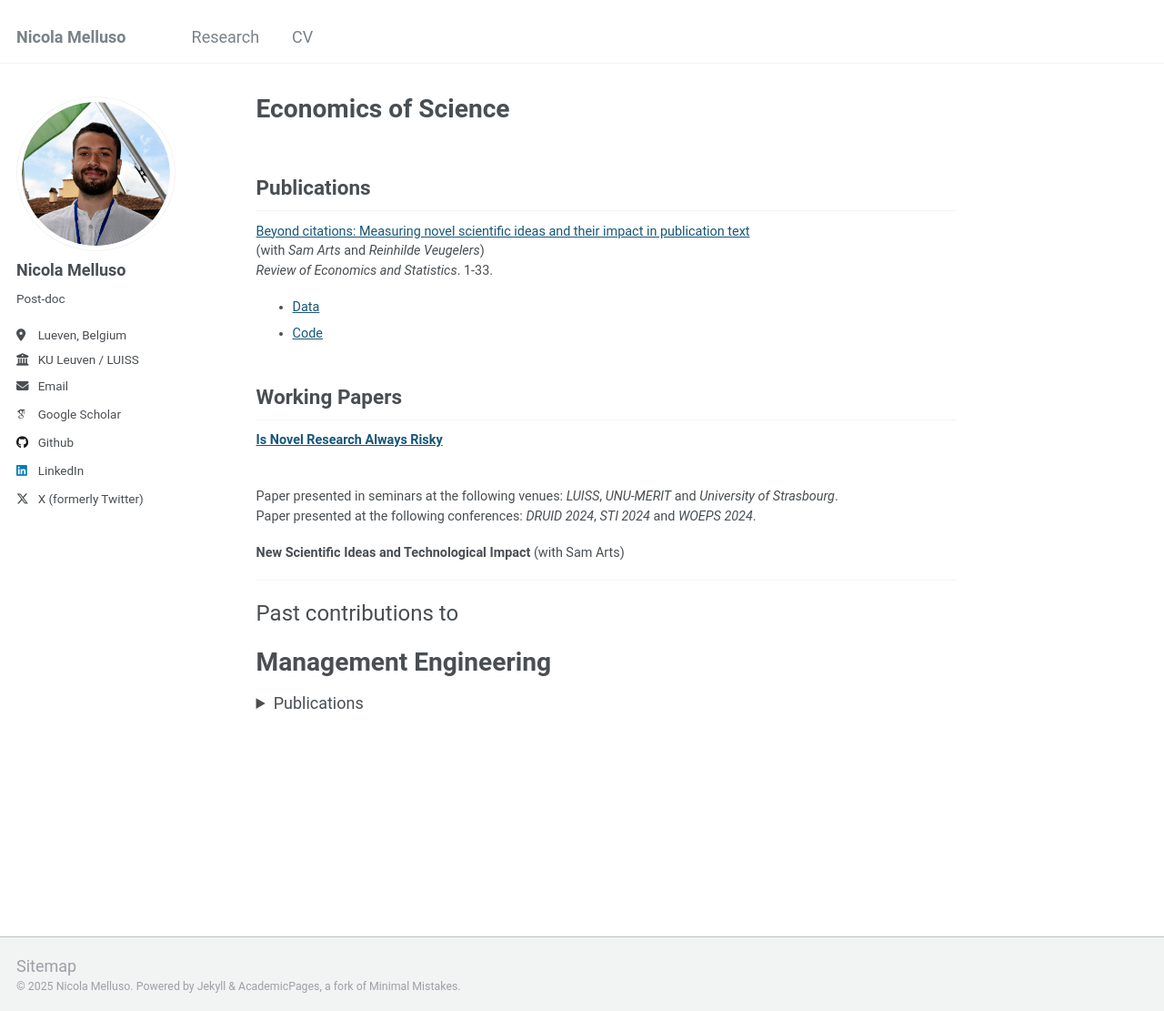
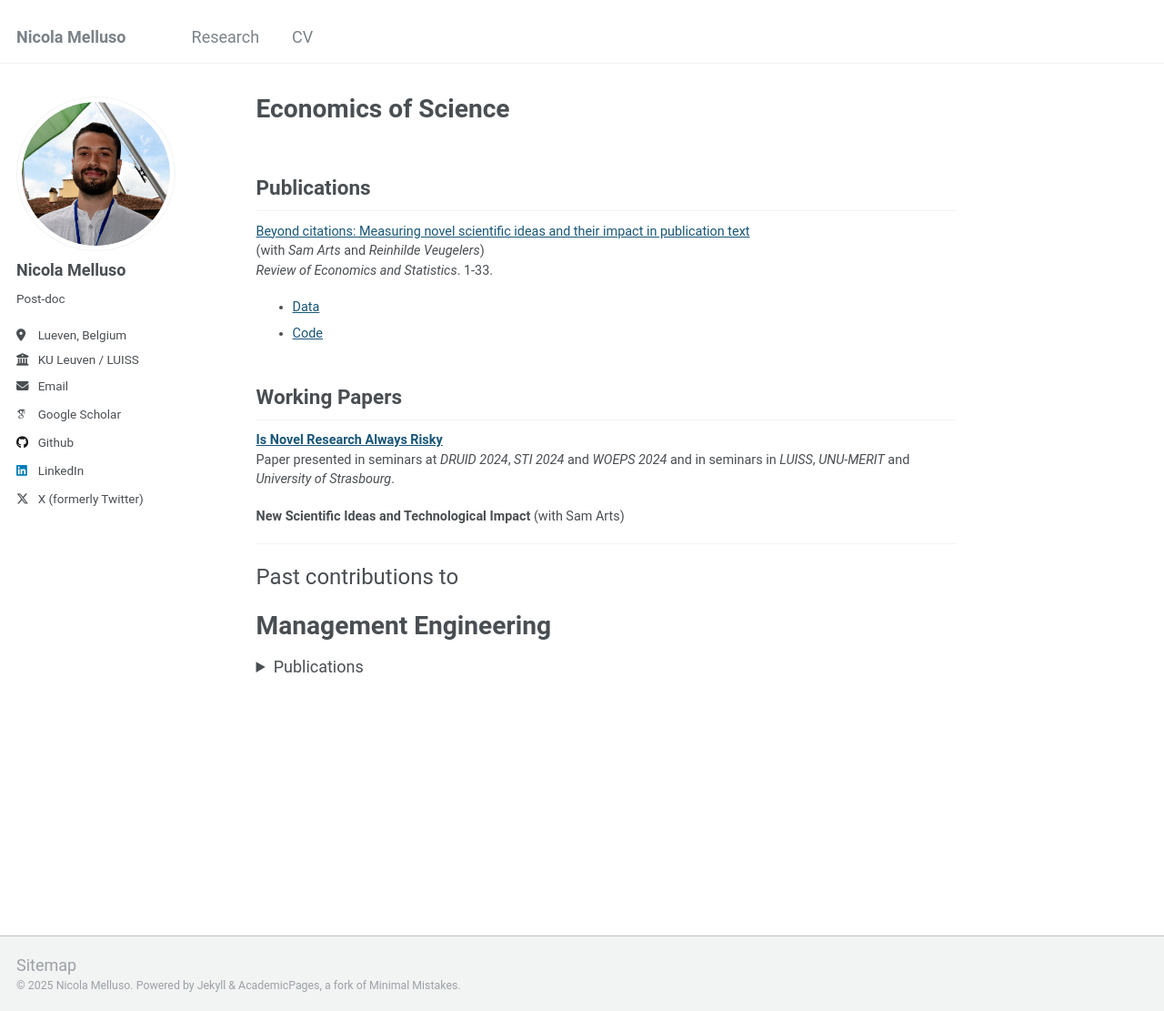
Before and after one commit to nicolamelluso/nicolamelluso.github.io, a Jekyll site: the page built from _pages/research.md, in a window 1280 px wide and 1111 px high. Shown: the whole window at 91% size. Built offline with Jekyll 4.4.1, drawn with Linux system fonts in a browser that asks for light colours; some web fonts are replaced.

Commit message:
Update research.md

```diff
--- a/_pages/research.md
+++ b/_pages/research.md
@@ -14,9 +14,7 @@ title: Economics of Science
 ## Working Papers
 
 **[Is Novel Research Always Risky](https://papers.ssrn.com/sol3/papers.cfm?abstract_id=5148652)**
-
-<br>Paper presented in seminars at the following venues: _LUISS_, _UNU-MERIT_ and _University of Strasbourg_.
-<br>Paper presented at the following conferences: _DRUID 2024_, _STI 2024_ and _WOEPS 2024_.<br>
+<br>Paper presented in seminars at _DRUID 2024_, _STI 2024_ and _WOEPS 2024_ and in seminars in _LUISS_, _UNU-MERIT_ and _University of Strasbourg_.
 
 **New Scientific Ideas and Technological Impact** (with Sam Arts)
 
```
